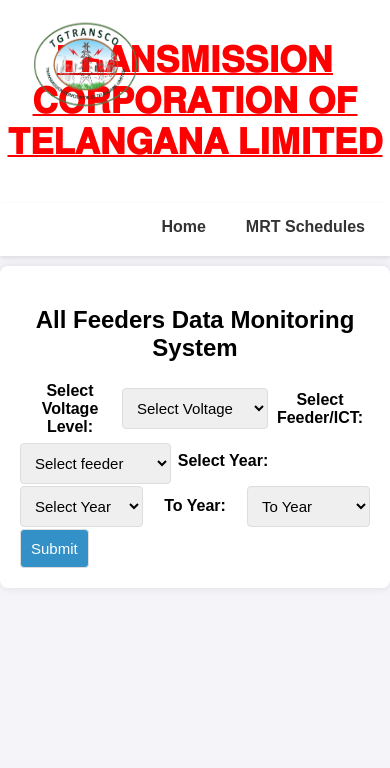
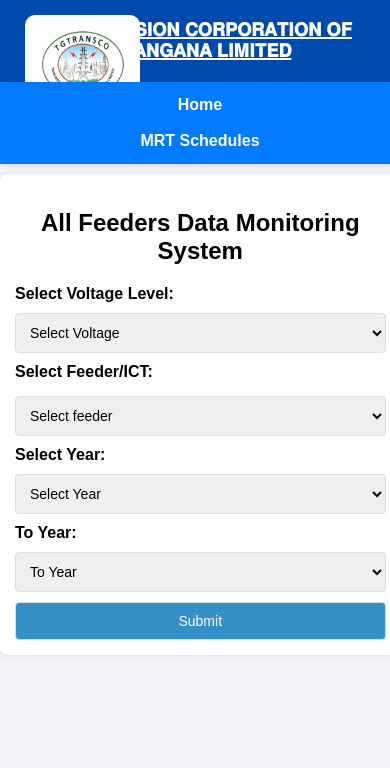
Before and after one commit to Vinay4562/maxregister, a website: page public/Displaydata_original.html in a window 390 px wide. Drawn offline with nearby package versions, Linux system fonts and the light colour scheme.

Commit message:
Initial commit

```diff
--- a/public/DisplaydataICTS(original).css
+++ b/public/DisplaydataICTS(original).css
@@ -6,46 +6,60 @@
 }
 
 .header {
-background-color: white;
-color: red;
-text-decoration:underline 2px;
-padding: 40px 0;
-text-align: center;
-margin-bottom: 0;
+  background: #004aad;
+  color: white;
+  padding: 45px;
+  text-align: center;
+  display: flex;
+  align-items: center;
+  justify-content: center;
+  gap: 20px;
+  box-shadow: 0px 4px 10px rgba(0, 0, 0, 0.2);
+  animation: slideDown 1s ease-in-out;
 }
 
-.header h1 {
-font-size: 35px;
+.header h1{
+  font-size: 30px;
 }
 
-.header img {
-position: absolute; /* Position the image */
-top: 15px; /* Align the image to the top */
-left: 25px; /* Align the image to the left */
-width: 120px;
-height: 100px;
+/* Logo styling */
+.logo {
+  width: 130px;
+  height: 100px;
+  background-color: white; /* Set background color to white */
+  padding: 10px; /* Optional: Add some padding around the logo */
+  border-radius: 10px; /* Optional: Add rounded corners */
 }
 
+.logo:hover {
+  transform: scale(1.1);
+}
+
+/* Navigation Bar */
 .navbar {
-overflow: hidden;
-background-color: #fff;
+  background: #007bff;
+  padding: 2px 0;
+  display: flex;
+  justify-content: center;
+  gap: 15px;
+  position: sticky;
+  top: 0;
+  z-index: 1000;
+  animation: fadeIn 1.5s ease-in-out;
 }
 
 .navbar a {
-color: #333;
-text-align: center;
-padding: 10px 15px;
-text-decoration: none;
-margin-left: 10px;
-border-radius: 5px;
-transition: background-color 0.3s;
+  color: white;
+  text-decoration: none;
+  padding: 10px 20px;
+  font-size: 18px;
+  transition: all 0.3s;
 }
 
 .navbar a:hover {
-background: #ffd000;
-color: #fff;
-border-radius: 40px;
-font-weight: bold;
+  background: white;
+  color: #007bff;
+  border-radius: 5px;
 }
 
 .container {
@@ -516,3 +530,71 @@
     display: none;
 }
 }
+
+@media screen and (max-width: 768px) {
+  .header {
+    flex-direction: column;
+    padding: 20px;
+    text-align: center;
+  }
+
+  .header h1 {
+    font-size: 24px;
+    text-align: center;
+  }
+
+  .logo {
+    width: 100px;
+    height: 80px;
+  }
+
+  .navbar {
+    flex-direction: column;
+    align-items: center;
+    gap: 10px;
+    padding: 10px 0;
+  }
+
+  .navbar a {
+    font-size: 16px;
+    padding: 8px 15px;
+  }
+
+  .container {
+    width: 90%;
+    margin: 10px auto;
+    padding: 15px;
+  }
+
+  .form-item {
+    flex-direction: column;
+    align-items: flex-start;
+  }
+
+  .form-item label {
+    margin-bottom: 5px;
+  }
+
+  .form-item select,
+  .form-item input[type="submit"] {
+    width: 100%;
+    font-size: 14px;
+  }
+
+  #input4Container,
+  #input5Container {
+    flex-direction: column;
+    align-items: flex-start;
+  }
+
+  #dataTable th,
+  #dataTable td {
+    font-size: 14px;
+    padding: 5px;
+  }
+
+  .max-mw-container {
+    padding: 15px;
+    text-align: center;
+  }
+}
--- a/public/Displaydata_original.html
+++ b/public/Displaydata_original.html
@@ -17,46 +17,60 @@
     }
 
     .header {
-      background-color: white;
-      color: red;
-      text-decoration:underline 2px;
-      padding: 40px 0;
-      text-align: center;
-      margin-bottom: 0;
+        background: #004aad;
+        color: white;
+        padding: 45px;
+        text-align: center;
+        display: flex;
+        align-items: center;
+        justify-content: center;
+        gap: 20px;
+        box-shadow: 0px 4px 10px rgba(0, 0, 0, 0.2);
+        animation: slideDown 1s ease-in-out;
     }
 
-    .header h1 {
-      font-size: 35px;
+    .header h1{
+      font-size: 30px;
     }
 
-    .header img {
-      position: absolute; /* Position the image */
-      top: 15px; /* Align the image to the top */
-      left: 25px; /* Align the image to the left */
-      width: 120px;
-      height: 100px;
+    /* Logo styling */
+    .logo {
+        width: 130px;
+        height: 100px;
+        background-color: white; /* Set background color to white */
+        padding: 10px; /* Optional: Add some padding around the logo */
+        border-radius: 10px; /* Optional: Add rounded corners */
     }
 
+    .logo:hover {
+        transform: scale(1.1);
+    }
+
+    /* Navigation Bar */
     .navbar {
-      overflow: hidden;
-      background-color: #fff;
+        background: #007bff;
+        padding: 2px 0;
+        display: flex;
+        justify-content: center;
+        gap: 15px;
+        position: sticky;
+        top: 0;
+        z-index: 1000;
+        animation: fadeIn 1.5s ease-in-out;
     }
 
     .navbar a {
-      color: #333;
-      text-align: center;
-      padding: 10px 15px;
-      text-decoration: none;
-      margin-left: 10px;
-      border-radius: 5px;
-      transition: background-color 0.3s;
+        color: white;
+        text-decoration: none;
+        padding: 10px 20px;
+        font-size: 18px;
+        transition: all 0.3s;
     }
 
     .navbar a:hover {
-      background: #ffd000;
-      color: #fff;
-      border-radius: 40px;
-      font-weight: bold;
+        background: white;
+        color: #007bff;
+        border-radius: 5px;
     }
 
     .container {
@@ -339,6 +353,75 @@
 
 }
 
+@media screen and (max-width: 768px) {
+  .header {
+    flex-direction: column;
+    padding: 20px;
+    text-align: center;
+  }
+
+  .header h1 {
+    font-size: 18px;
+    text-align: center;
+  }
+
+  .logo {
+    width: 80px;
+    height: 60px;
+  }
+
+  .navbar {
+    flex-direction: column;
+    align-items: center;
+    gap: 10px;
+    padding: 10px 0;
+  }
+
+  .navbar a {
+    font-size: 16px;
+    padding: 4px 10px;
+  }
+
+  .container {
+    width: 95%;
+    margin: 10px auto;
+    padding: 15px;
+  }
+
+  .input-group {
+    flex-direction: column;
+    gap: 10px;
+    align-items: stretch;
+  }
+
+  .input-group label {
+    flex: none;
+    text-align: left;
+    width: 100%;
+  }
+
+  .input-group select,
+  .input-group input[type="submit"] {
+    width: 100%;
+    font-size: 14px;
+  }
+
+  #dataTable th,
+  #dataTable td {
+    font-size: 14px;
+    padding: 5px;
+  }
+
+  .max-mw-container {
+    padding: 15px;
+    text-align: center;
+  }
+
+  .buttons button {
+    width: 100%;
+    margin-bottom: 10px;
+  }
+}
 </style>
 </head>
 <body>
```
